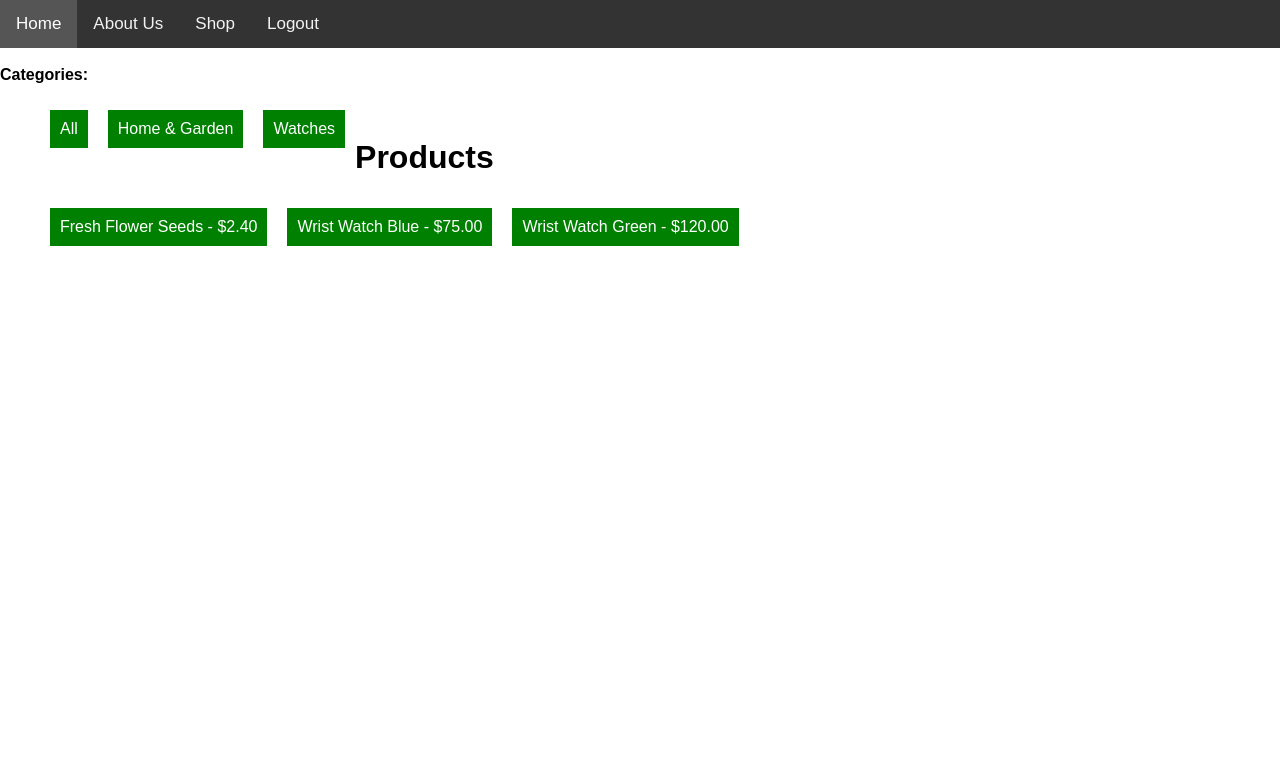
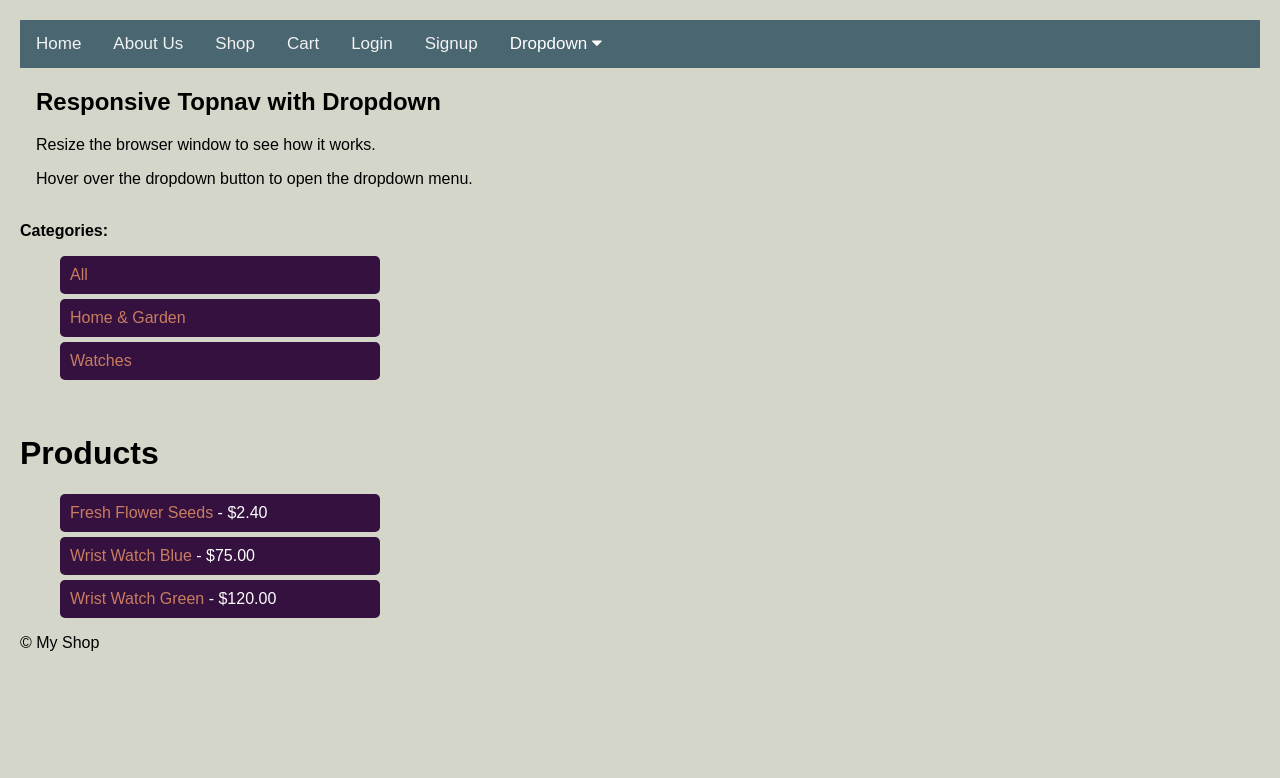
Before and after one commit to zainammar/webeasy, a Django app: page /shop/ in a window 1280 px wide. Shown: the top 778 px of the page. Run offline with Django 5.2, Linux system fonts and the light colour scheme; data comes from the database, SQL or seed files in the repository; both versions use the stored data as it was after the commit.

Commit message:
UI Phase 1

```diff
--- a/shop/templates/shop/base.html
+++ b/shop/templates/shop/base.html
@@ -10,7 +10,7 @@ body {margin:0;font-family:Arial}
 
 .topnav {
   overflow: hidden;
-  background-color: #333;
+  background-color: #4A6670;
 }
 
 .topnav a {
@@ -24,7 +24,7 @@ body {margin:0;font-family:Arial}
 }
 
 .active {
-  background-color: #04AA6D;
+  background-color: #34113F;
   color: white;
 }
 
@@ -67,7 +67,7 @@ body {margin:0;font-family:Arial}
 }
 
 .topnav a:hover, .dropdown:hover .dropbtn {
-  background-color: #555;
+  background-color: #34113F;
   color: white;
 }
 
@@ -115,17 +115,12 @@ body {margin:0;font-family:Arial}
 <body>
 
 <header>
-    <h1>My Shop</h1>
-    <nav>
-
-
-    </nav>
-
 
 <div class="topnav" id="myTopnav">
     <a href="{% url 'home' %}">Home</a>
     <a href="{% url 'page_detail' 'about-us' %}">About Us</a>
     <!-- <a href="{% url 'product_list' %}">Products</a> -->
+    <a href="/shop/">Shop</a>
     <a href="{% url 'cart_detail' %}">Cart</a>
     {% if user.is_authenticated %}
         <a href="{% url 'logout' %}">Logout</a>
@@ -148,9 +143,10 @@ body {margin:0;font-family:Arial}
                 <a href="{% url 'product_list_by_category' cat.slug %}">{{ cat.name }}</a>
             {% endfor %}
             {% endif %}
+            <a href="javascript:void(0);" style="font-size:15px;color: red;" class="icon" onclick="myFunction()">&#9776;</a>
         </div>
 
-    <a href="javascript:void(0);" style="font-size:15px;color: red;" class="icon" onclick="myFunction()">&#9776;</a>
+
       </div>
     </div>
 
--- a/shop/templates/shop/product_list.html
+++ b/shop/templates/shop/product_list.html
@@ -1,159 +1,42 @@
 
- <meta name="viewport" content="width=device-width, initial-scale=1">
-<link rel="stylesheet" href="https://cdnjs.cloudflare.com/ajax/libs/font-awesome/4.7.0/css/font-awesome.min.css">
-<style>
-body {margin:0;font-family:Arial}
-
-.topnav {
-  overflow: hidden;
-  background-color: #333;
-}
-
-.topnav a {
-  float: left;
-  display: block;
-  color: #f2f2f2;
-  text-align: center;
-  padding: 14px 16px;
-  text-decoration: none;
-  font-size: 17px;
-}
-
-.active {
-  background-color: #04AA6D;
-  color: white;
-}
-
-.topnav .icon {
-  display: none;
-}
-
-.dropdown {
-  float: left;
-  overflow: hidden;
-}
-
-.dropdown .dropbtn {
-  font-size: 17px;
-  border: none;
-  outline: none;
-  color: white;
-  padding: 14px 16px;
-  background-color: inherit;
-  font-family: inherit;
-  margin: 0;
-}
-
-.dropdown-content {
-  display: none;
-  position: absolute;
-  background-color: #f9f9f9;
-  min-width: 160px;
-  box-shadow: 0px 8px 16px 0px rgba(0,0,0,0.2);
-  z-index: 1;
-}
-
-.dropdown-content a {
-  float: none;
-  color: black;
-  padding: 12px 16px;
-  text-decoration: none;
-  display: block;
-  text-align: left;
-}
-
-.topnav a:hover, .dropdown:hover .dropbtn {
-  background-color: #555;
-  color: white;
-}
-
-.dropdown-content a:hover {
-  background-color: #ddd;
-  color: black;
-}
-
-.dropdown:hover .dropdown-content {
-  display: block;
-}
-
-@media screen and (max-width: 600px) {
-  .topnav a:not(:first-child), .dropdown .dropbtn {
-    display: none;
-  }
-  .topnav a.icon {
-    float: right;
-    display: block;
-  }
-}
-
-@media screen and (max-width: 600px) {
-  .topnav.responsive {position: relative;}
-  .topnav.responsive .icon {
-    position: absolute;
-    right: 0;
-    top: 0;
-  }
-  .topnav.responsive a {
-    float: none;
-    display: block;
-    text-align: left;
-  }
-  .topnav.responsive .dropdown {float: none;}
-  .topnav.responsive .dropdown-content {position: relative;}
-  .topnav.responsive .dropdown .dropbtn {
-    display: block;
-    width: 100%;
-    text-align: left;
-  }
-}
-
-.btn-a{
-  background-color:green;
-  text-decoration:none;
-  color: white !important;
-  padding:10px;
-  margin:10px;
-  float:left;
-  display: block;
-  overflow: hidden;
-}
-
-.btn-a:hover
-{
-  background-color:black;
-  text-decoration: none !important;
-  color: white !important;
-  padding:10px;
-  margin:10px;
-  float:left;
-  display: block;
-  overflow: hidden;
+{% extends "shop/base.html" %}
+{% block title %}Product List{% endblock %}
 
 
+{% block content %}
+<style>
+  body{
+    background-color:#D4D6CA ;
+    padding: 10px;
+    margin: 10px;
+  }
+
+  li{
+    list-style-type: none;
+    margin: 5px 0;
+    padding: 10px;
+    background-color:  #34113F;
+    border-radius: 5px;
+    text-decoration: none;
+    width: 300px;
+    text-decoration: none !important;
+    color:white;
+  }
+a{
+  text-decoration: none !important;
+  color: #C97D60;
+
 }
-.category a {
-  color: rgb(255, 255, 255);
-  text-decoration: none !important;
-}
-.category-link {
-  text-decoration: none !important;
-}
-
 </style>
-
   <div class="topnav">
 
- <a href="{% url 'home' %}">Home</a>
-      <a href="{% url 'page_detail' 'about-us' %}">About Us</a>
-          <a href="/shop/">Shop</a>
-         <a href="{% url 'logout' %}">Logout</a>
-           <a href="{% url 'checkout' %}"> </a>
+
 </div>
 <br>
-<div class="category-nav">
+<div class="category-link">
   <strong>Categories:</strong>
   <ul>
-    <li class="btn-a category">
+    <li class="btn-a category-link">
   <a href="{% url 'product_list' %}">All</a> {# Link to show all products #}
   {% for cat in categories %}     </li>
   <li class="btn-a  category">
@@ -174,3 +57,4 @@ body {margin:0;font-family:Arial}
         </li>
     {% endfor %}
 </ul>
+{% endblock %}
--- a/themeOne/templates/themeOne/home.html
+++ b/themeOne/templates/themeOne/home.html
@@ -2,7 +2,7 @@
 <!DOCTYPE html>
 <html>
 <head>
-    {% load static %}
+
     {% load page_extras %}
 
     <title>{{ page.title }}</title>
```
Also changed, not shown: static/css/about.css (+39 -2 lines), static/css/home.css (+22 -5 lines), db.sqlite3.
